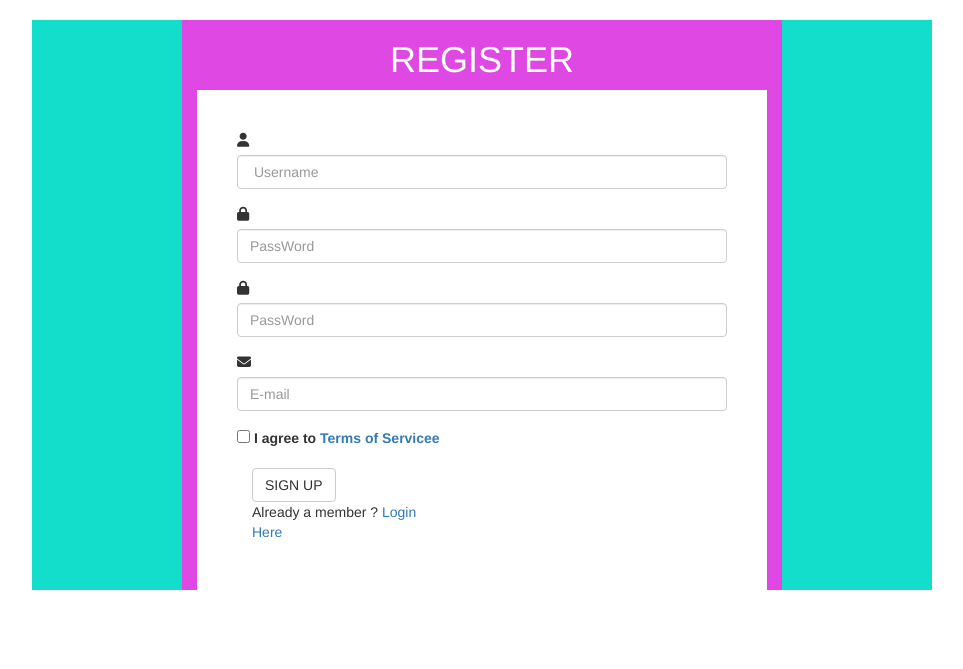
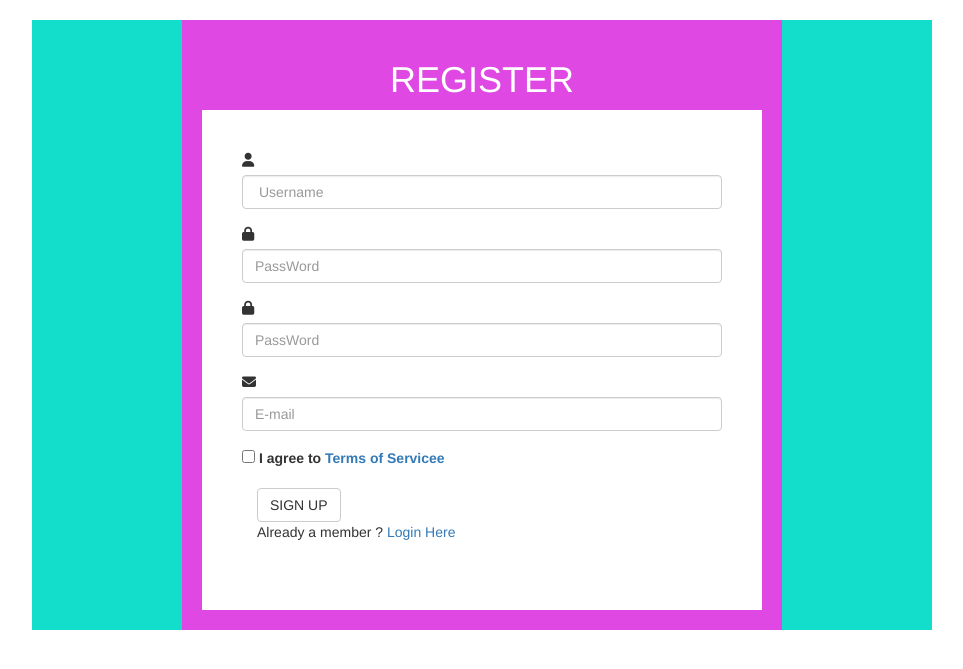
Before and after one commit to ttduong95/T2110E_WS, a PHP site: page /Test.html in a window 1280 px wide. Shown: the top 669 px of the page, without its empty margins (158-1121 px from the left). Run offline with PHP 8.4, Linux system fonts and the light colour scheme; some libraries are stand-ins or nearby versions.

Commit message:
up code JS

```diff
--- a/Test.html
+++ b/Test.html
@@ -37,7 +37,7 @@
                             <input type="checkbox"> I agree to <a href="#" >Terms of Servicee</a>
                     </label>
                     </div>
-                    <div class="box-2 col-xs-5">
+                    <div class="box-2 col-xs-10">
                     <button type="submit" class="btn btn-default" >SIGN UP</button>
                     <p>Already a member ? <a href="#">Login Here</a> </p>
                     </div>
--- a/css/Test.css
+++ b/css/Test.css
@@ -16,10 +16,11 @@ section{
 }
 
 .container{
+    padding: 20px;
     width: 600px;
     float: none;
     background-color: rgba(239, 61, 230, 0.93);
-    height: ;
+
 }
 form{
     background-color: white;
```
